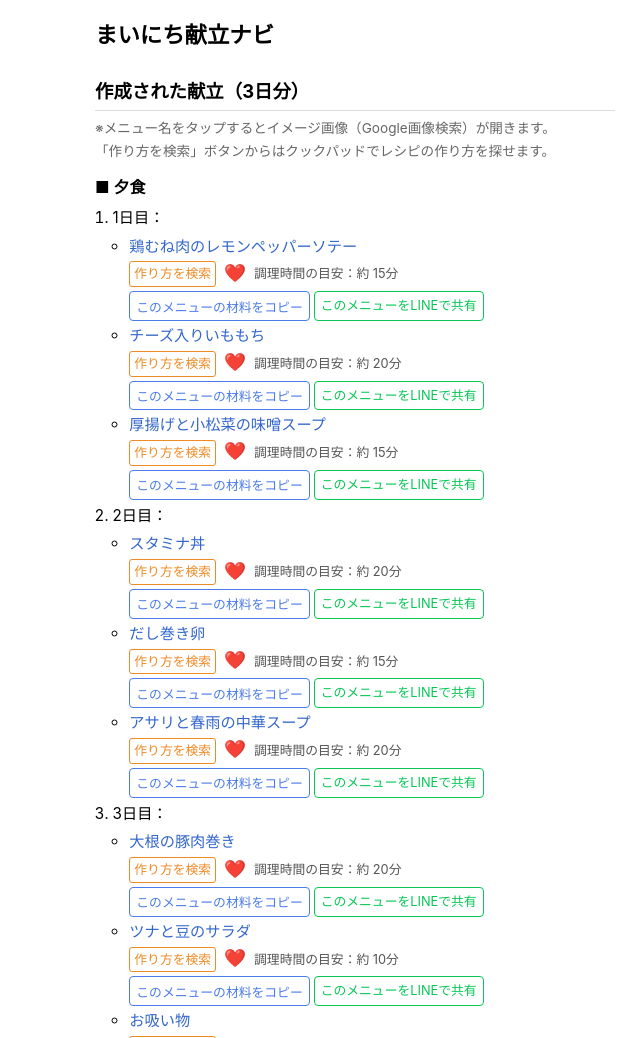
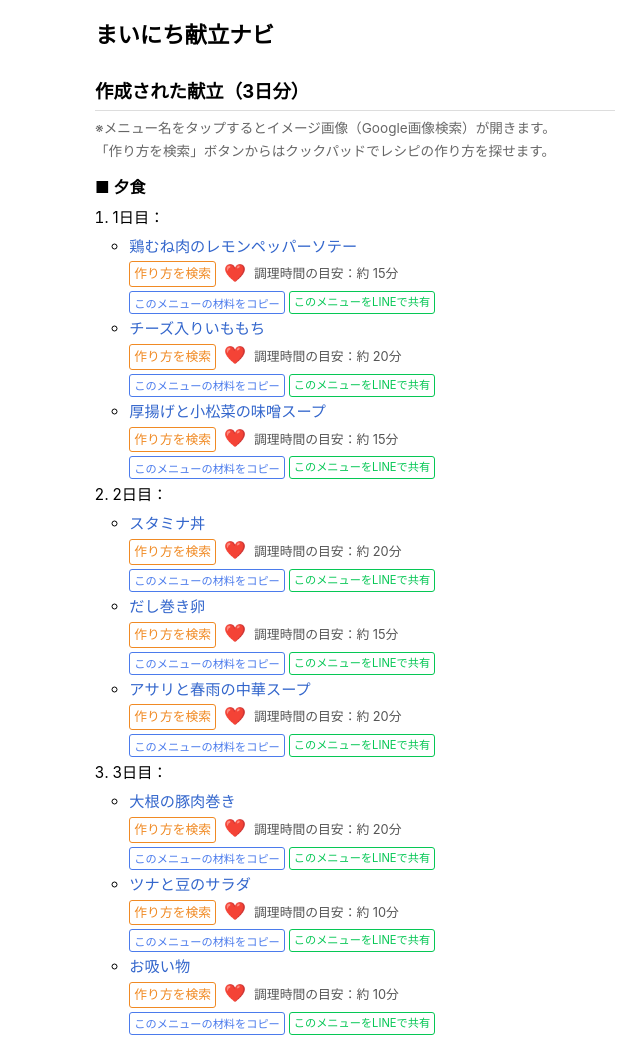
Before and after one commit to tkgorira/auto_menu, a Flask app: page /generate_from_vision in a window 1280 px wide. Shown: the top 1038 px of the page, without its empty margins (285-925 px from the left). Run offline with Flask 3, Linux system fonts and the light colour scheme; data comes from the database, SQL or seed files in the repository.

Commit message:
Update result buttons and use display_amount

```diff
--- a/templates/result.html
+++ b/templates/result.html
@@ -153,12 +153,12 @@
             background-color: #fff5ea;
         }
 
-        /* メニュー単位のシェアボタン */
+        /* メニュー単位のシェアボタン（少し小さめに調整） */
         .menu-share-btn {
             display: inline-block;
-            padding: 3px 6px;
-            font-size: 0.8rem;
-            border-radius: 4px;
+            padding: 1px 4px;
+            font-size: 0.7rem;
+            border-radius: 3px;
             text-decoration: none;
             cursor: pointer;
         }
```
